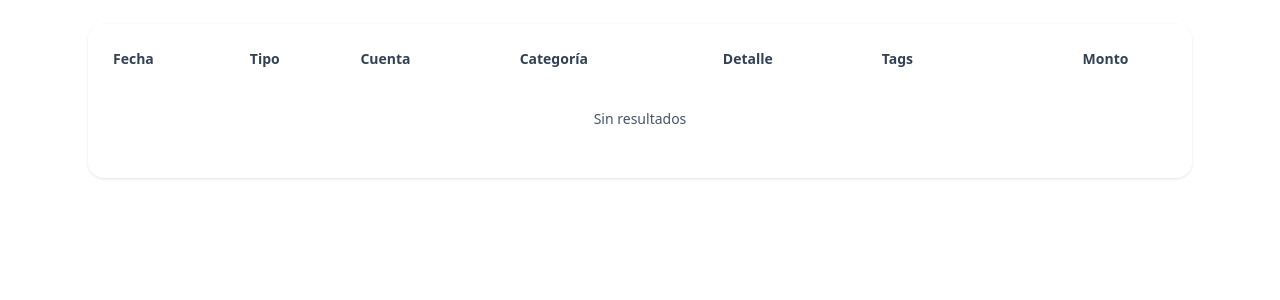
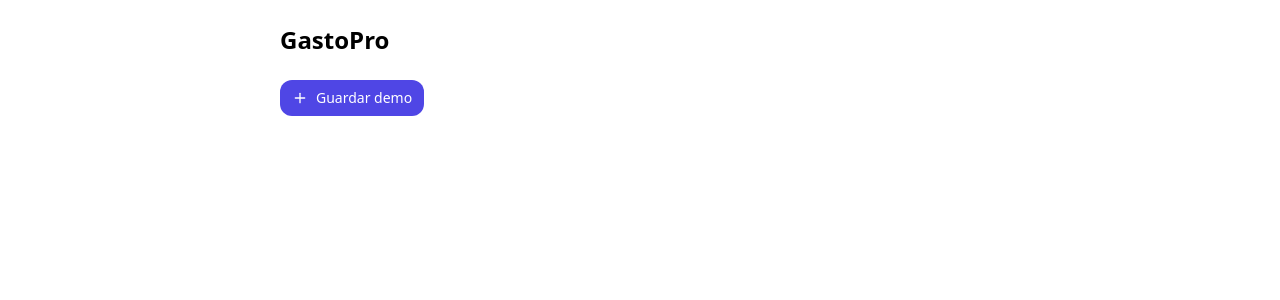
Before and after one commit to sebacardenas125/gastopro, a React (Vite) app: page / in a window 1280 px wide. Shown: the top 300 px of the page. Built offline with nearby package versions, Linux system fonts and the light colour scheme; the HTML template or start-up script is replaced by a standard one.

Commit message:
Update App.tsx

```diff
--- a/src/App.tsx
+++ b/src/App.tsx
@@ -10,9 +10,23 @@ const Button=({variant="primary",className="",children,...p})=>(<button {...p} c
   variant==="neutral"&&"bg-white text-slate-800 ring-1 ring-slate-200 hover:bg-slate-50 dark:bg-slate-800 dark:text-slate-100 dark:ring-slate-700",
   variant==="danger"&&"bg-rose-500 text-white hover:bg-rose-600 focus:ring-rose-500",
   className)}>{children}</button>);
+
 const Input=React.forwardRef((p,ref)=>(<input ref={ref} {...p} className={cx("w-full rounded-xl border border-slate-200 bg-white px-3 py-2 text-sm outline-none focus:ring-2 focus:ring-indigo-500 dark:bg-slate-800 dark:text-slate-100 dark:border-slate-700",p.className)} />));
+
 const Card=({className="",children})=>(<div className={cx("rounded-2xl border border-white/40 bg-white/90 backdrop-blur-xl shadow text-slate-900 dark:bg-slate-900/70 dark:border-slate-700 dark:text-slate-100",className)}>{children}</div>);
+
 const Modal=({open,onClose,title,children})=>!open?null:(<div className="fixed inset-0 z-50"><div className="absolute inset-0 bg-black/40" onClick={onClose}/><div className="absolute left-1/2 top-1/2 -translate-x-1/2 -translate-y-1/2 w-[94vw] max-w-2xl rounded-2xl overflow-hidden shadow-2xl border border-white/30 bg-white dark:bg-slate-900 dark:border-slate-700"><div className="flex items-center justify-between px-4 py-3 border-b border-slate-200/70 dark:border-slate-800"><div className="font-semibold">{title}</div><button onClick={onClose} className="p-1 rounded-lg hover:bg-slate-100 dark:hover:bg-slate-800"><X className="w-4 h-4"/></button></div><div className="p-4">{children}</div></div></div>);
+
+// 👇 Nuevo componente Toast
+function Toast({ open, message, onClose }) {
+  if (!open) return null;
+  return (
+    <div className="fixed bottom-4 right-4 z-50 bg-indigo-600 text-white px-4 py-2 rounded-lg shadow-lg flex items-center gap-2">
+      {message}
+      <button className="ml-2" onClick={onClose}>✕</button>
+    </div>
+  );
+}
 
 function useLocalStorage(key,initial){const [v,setV]=useState(()=>{try{const r=localStorage.getItem(key);return r?JSON.parse(r):initial;}catch{return initial;}});useEffect(()=>{try{localStorage.setItem(key,JSON.stringify(v));}catch{}},[key,v]);return [v,setV];}
 
@@ -20,92 +34,35 @@ export default function ExpenseTracker(){
   const [theme,setTheme]=useLocalStorage("gastopro.theme","light");
   const [currency,setCurrency]=useLocalStorage("gastopro.currency","CLP");
   const [items,setItems]=useLocalStorage("gastopro.tx",[]);
-  const [accounts,setAccounts]=useLocalStorage("gastopro.accounts",[
-    {id:"cash",name:"Efectivo"},{id:"debit",name:"Débito"},{id:"credit",name:"Crédito"}
-  ]);
-  const [month,setMonth]=useState(()=>{const d=new Date();return `${d.getFullYear()}-${String(d.getMonth()+1).padStart(2,'0')}`});
-  const [type,setType]=useState("expense");
-  const [cat,setCat]=useState("alimentos");
-  const [accountId,setAccountId]=useState(accounts[0]?.id||"cash");
-  const [amt,setAmt]=useState(0);
-  const [note,setNote]=useState("");
-  const [tags,setTags]=useState("");
-  const [search,setSearch]=useState("");
-  const [typeFilter,setTypeFilter]=useState("all");
-  const searchRef=useRef(null);
-  const formRef=useRef(null);
 
-  useEffect(()=>{document.documentElement.classList.toggle('dark',theme==='dark')},[theme]);
+  // 👇 Estado del Toast
+  const [toastOpen, setToastOpen] = useState(false);
+  const [toastMsg, setToastMsg] = useState("");
 
-  const fmt=useMemo(()=>new Intl.NumberFormat(currency==='CLP'?'es-CL':'en-US',{style:'currency',currency,maximumFractionDigits:currency==='CLP'?0:2}).format,[currency]);
+  const add=(e)=>{
+    e?.preventDefault();
+    const n=100; // demo monto fijo
+    const row={id:uid(),date:new Date().toISOString().slice(0,10),type:"expense",category:"alimentos",note:"Demo",amount:n,tags:["demo"],accountId:"cash"};
+    setItems(p=>[row,...p]);
 
-  const add=e=>{e?.preventDefault();const n=Number(amt);if(!n) return;const row={id:uid(),date:new Date().toISOString().slice(0,10),type,category:cat,note,amount:n,tags:tags.split(',').map(t=>t.trim()).filter(Boolean),accountId};setItems(p=>[row,...p]);setAmt(0);setNote("");setTags("");};
-
-  const del=id=>setItems(p=>p.filter(x=>x.id!==id));
-
-  const [y,m]=month.split('-').map(Number);
-  const start=new Date(y,m-1,1);const end=new Date(y,m,1);
-  const inMonth=items.filter(t=>{const d=new Date((t.date||"")+"T00:00:00");return d>=start&&d<end});
-  const filtered=inMonth.filter(t=>{if(typeFilter!=='all'&&t.type!==typeFilter) return false; const q=search.toLowerCase(); if(!q) return true; const txt=`${t.note||''} ${t.category} ${(t.tags||[]).join(' ')} ${(t.accountId||'')}`.toLowerCase(); return txt.includes(q)});
+    // 👇 Mostrar toast
+    setToastMsg("✅ Movimiento guardado");
+    setToastOpen(true);
+    setTimeout(()=>setToastOpen(false),3000);
+  };
 
   return (
     <div className={theme==='dark'?'dark':''}>
-      <main className="max-w-6xl mx-auto p-6 space-y-6">
+      <main className="max-w-3xl mx-auto p-6 space-y-6">
+        <h1 className="text-2xl font-bold">GastoPro</h1>
+        <Button onClick={add}><Plus className="w-4 h-4"/> Guardar demo</Button>
+        <ul className="list-disc pl-5">
+          {items.map(i=><li key={i.id}>{i.date} — {i.note} — {i.amount}</li>)}
+        </ul>
+      </main>
 
-        <Card>
-          <div className="p-4 overflow-auto">
-            <table className="w-full text-sm">
-              <thead className="text-slate-700 dark:text-slate-200">
-                <tr>
-                  <th className="text-left p-2">Fecha</th>
-                  <th className="text-left p-2">Tipo</th>
-                  <th className="text-left p-2">Cuenta</th>
-                  <th className="text-left p-2">Categoría</th>
-                  <th className="text-left p-2">Detalle</th>
-                  <th className="text-left p-2">Tags</th>
-                  <th className="text-right p-2">Monto</th>
-                  <th className="p-2"></th>
-                </tr>
-              </thead>
-              <tbody>
-                {filtered.length===0 && (
-                  <tr>
-                    <td colSpan={8} className="p-8 text-center text-slate-600 dark:text-slate-300">
-                      Sin resultados
-                    </td>
-                  </tr>
-                )}
-                {filtered.map(i => {
-                  const acc=accounts.find(a=>a.id===(i.accountId||accounts[0]?.id));
-                  return (
-                    <tr key={i.id} className="border-t border-slate-200/70 dark:border-slate-700 hover:bg-slate-50/70 dark:hover:bg-slate-800/60">
-                      <td className="p-2 whitespace-nowrap" data-label="Fecha">{i.date}</td>
-                      <td className="p-2 whitespace-nowrap" data-label="Tipo">{i.type==='income'?"Ingreso":"Gasto"}</td>
-                      <td className="p-2 whitespace-nowrap" data-label="Cuenta">{acc?.name||'—'}</td>
-                      <td className="p-2 whitespace-nowrap" data-label="Categoría">{i.category}</td>
-                      <td className="p-2 max-w-[28ch] truncate" title={i.note} data-label="Detalle">{i.note||"—"}</td>
-                      <td className="p-2 whitespace-nowrap" data-label="Tags">
-                        {(i.tags||[]).slice(0,4).map(t=> (
-                          <span key={t} className="inline-block text-[11px] px-2 py-0.5 rounded-full bg-slate-100 text-slate-700 mr-1 dark:bg-slate-800 dark:text-slate-200">{t}</span>
-                        ))}
-                      </td>
-                      <td className="p-2 text-right font-medium" data-label="Monto">
-                        {i.type==='expense'?`- ${fmt(i.amount)}`:fmt(i.amount)}
-                      </td>
-                      <td className="p-2 text-right" data-label="Acción">
-                        <button onClick={()=>del(i.id)} className="rounded-lg px-2 py-1 hover:bg-slate-100 dark:hover:bg-slate-800" title="Eliminar">
-                          <Trash2 className="w-4 h-4"/>
-                        </button>
-                      </td>
-                    </tr>
-                  )
-                })}
-              </tbody>
-            </table>
-          </div>
-        </Card>
-
-      </main>
+      {/* 👇 Toast visible */}
+      <Toast open={toastOpen} message={toastMsg} onClose={()=>setToastOpen(false)} />
     </div>
   );
 }
```
